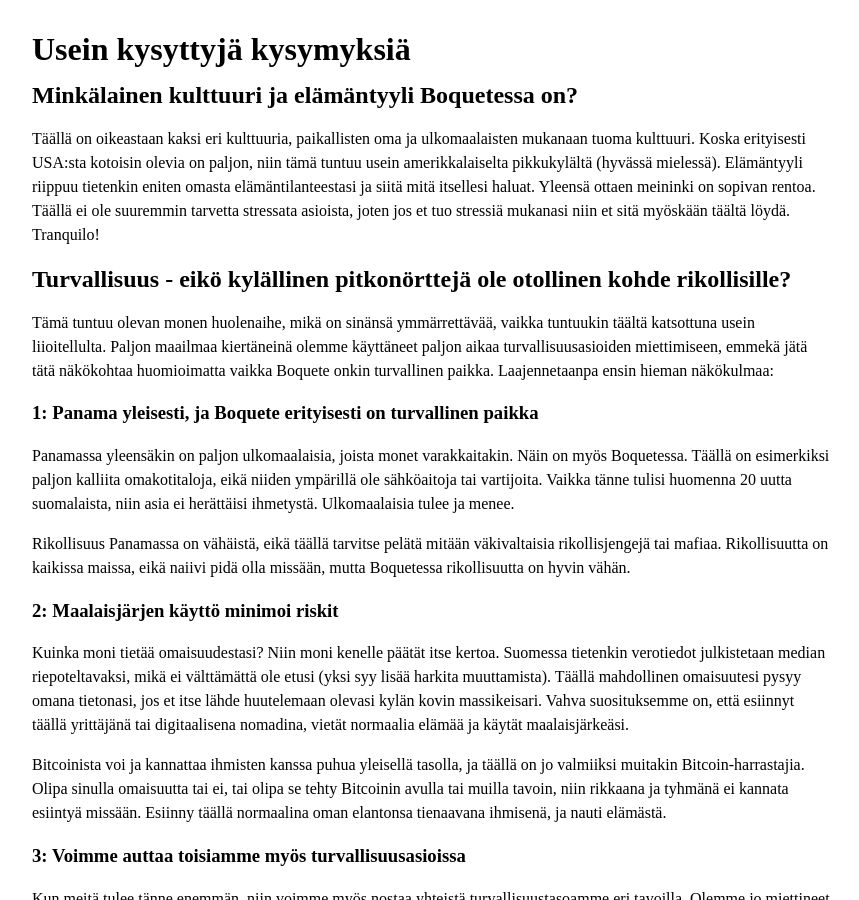
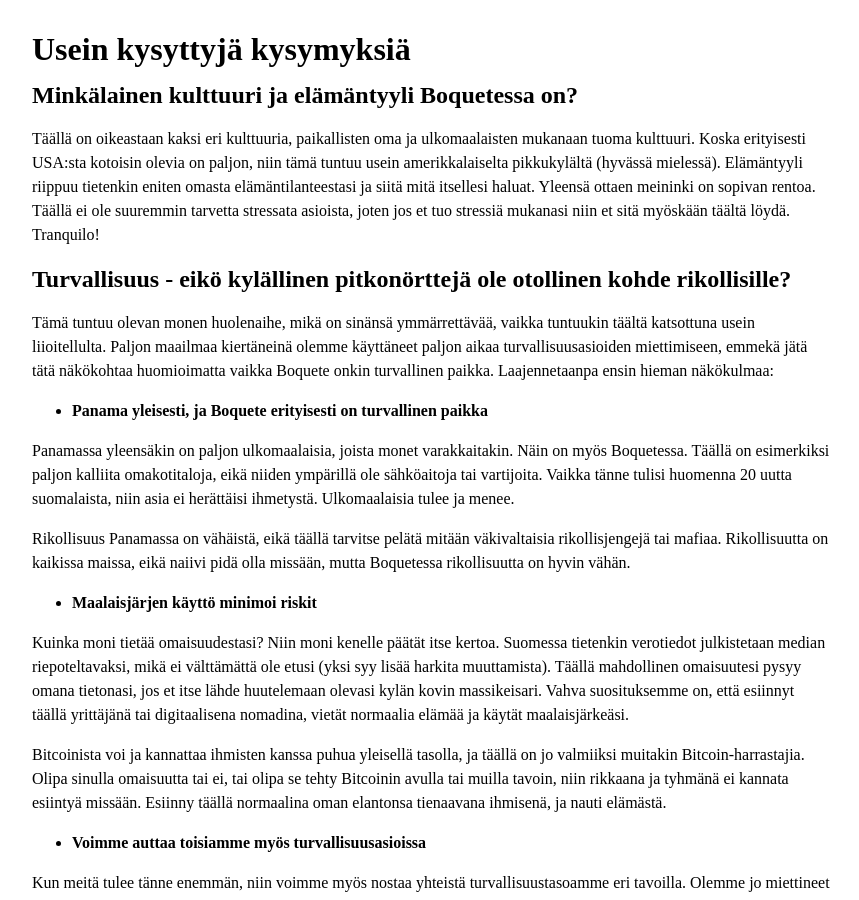
Before and after one commit to pitkonaarinparatiisi/pitkonaarinparatiisi.github.io, a Jekyll site: the page built from UseinKysytytKysymykset.md, in a window 1280 px wide and 900 px high. Shown: the whole window, without its empty margins (208-1067 px from the left). Built offline with Jekyll 4.4.1, drawn with Linux system fonts in a browser that asks for light colours; our own code applies the rules of GitHub Pages for plain Markdown files.

Commit message:
Update UseinKysytytKysymykset.md

```diff
--- a/UseinKysytytKysymykset.md
+++ b/UseinKysytytKysymykset.md
@@ -8,19 +8,19 @@
 
 Tämä tuntuu olevan monen huolenaihe, mikä on sinänsä ymmärrettävää, vaikka tuntuukin täältä katsottuna usein liioitellulta. Paljon maailmaa kiertäneinä olemme käyttäneet paljon aikaa turvallisuusasioiden miettimiseen, emmekä jätä tätä näkökohtaa huomioimatta vaikka Boquete onkin turvallinen paikka. Laajennetaanpa ensin hieman näkökulmaa:
 
-### 1: Panama yleisesti, ja Boquete erityisesti on turvallinen paikka
+- **Panama yleisesti, ja Boquete erityisesti on turvallinen paikka**
 
 Panamassa yleensäkin on paljon ulkomaalaisia, joista monet varakkaitakin. Näin on myös Boquetessa. Täällä on esimerkiksi paljon kalliita omakotitaloja, eikä niiden ympärillä ole sähköaitoja tai vartijoita. Vaikka tänne tulisi huomenna 20 uutta suomalaista, niin asia ei herättäisi ihmetystä. Ulkomaalaisia tulee ja menee.
 
 Rikollisuus Panamassa on vähäistä, eikä täällä tarvitse pelätä mitään väkivaltaisia rikollisjengejä tai mafiaa. Rikollisuutta on kaikissa maissa, eikä naiivi pidä olla missään, mutta Boquetessa rikollisuutta on hyvin vähän.
 
-### 2: Maalaisjärjen käyttö minimoi riskit
+- **Maalaisjärjen käyttö minimoi riskit**
 
 Kuinka moni tietää omaisuudestasi? Niin moni kenelle päätät itse kertoa. Suomessa tietenkin verotiedot julkistetaan median riepoteltavaksi, mikä ei välttämättä ole etusi (yksi syy lisää harkita muuttamista). Täällä mahdollinen omaisuutesi pysyy omana tietonasi, jos et itse lähde huutelemaan olevasi kylän kovin massikeisari. Vahva suosituksemme on, että esiinnyt täällä yrittäjänä tai digitaalisena nomadina, vietät normaalia elämää ja käytät maalaisjärkeäsi.
 
 Bitcoinista voi ja kannattaa ihmisten kanssa puhua yleisellä tasolla, ja täällä on jo valmiiksi muitakin Bitcoin-harrastajia. Olipa sinulla omaisuutta tai ei, tai olipa se tehty Bitcoinin avulla tai muilla tavoin, niin rikkaana ja tyhmänä ei kannata esiintyä missään. Esiinny täällä normaalina oman elantonsa tienaavana ihmisenä, ja nauti elämästä.
 
-### 3: Voimme auttaa toisiamme myös turvallisuusasioissa
+- **Voimme auttaa toisiamme myös turvallisuusasioissa**
 
 Kun meitä tulee tänne enemmän, niin voimme myös nostaa yhteistä turvallisuustasoamme eri tavoilla. Olemme jo miettineet näitä asioita paljon, ja yhdessä voimme miettiä lisää. Yksityiskohtien avaamisesta täällä netissä ei ole hyötyä, joten puhutaan niistä sitten tänne tulevien kanssa.
 
```
